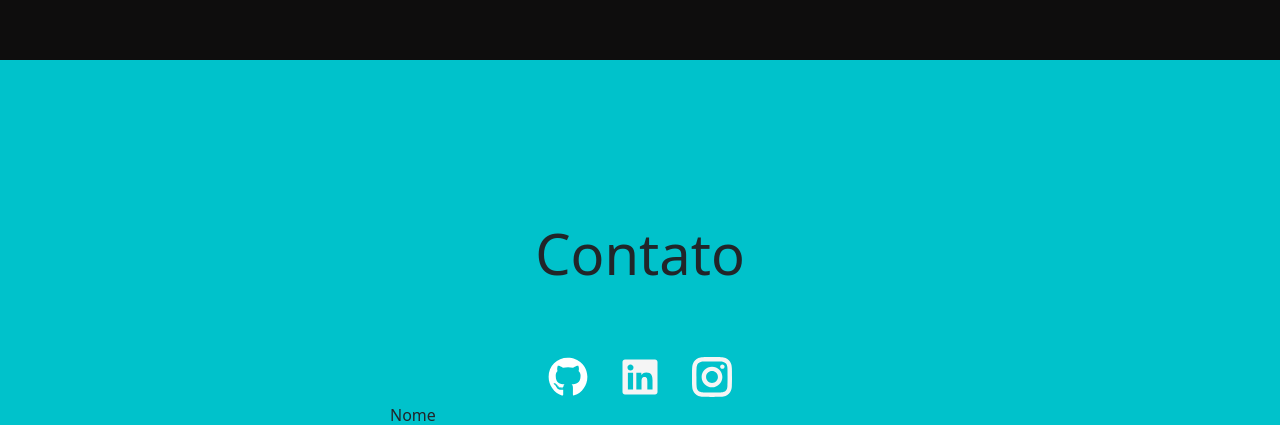
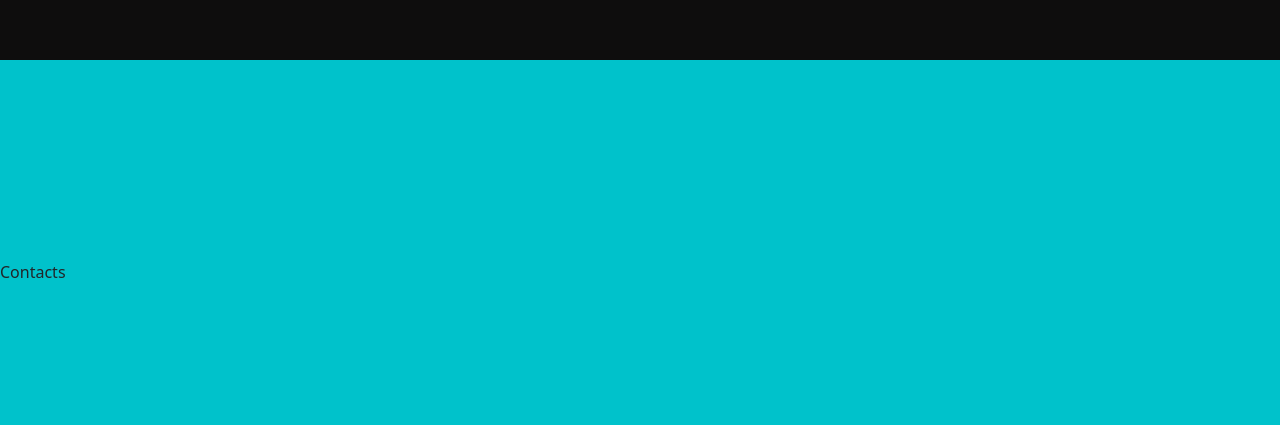
Before and after one commit to luanlsr/My_Portifolio, a React (Create React App) app: page / in a window 1280 px wide. Shown: the part 2340-2765 px from the top of the page. Built offline with nearby package versions, Linux system fonts and the light colour scheme.

Commit message:
fix: :fire: fix contacts

```diff
--- a/src/components/Contacts.jsx
+++ b/src/components/Contacts.jsx
@@ -1,55 +1,10 @@
-import React, { useState } from 'react';
-import {FaGithub, FaLinkedin} from 'react-icons/fa'
-import {GrInstagram} from 'react-icons/gr'
-import emailjs from 'emailjs-com';
-import '../styles/Contacts.css';
-
-const Result = () => {
-  return (
-    <p className="send-message">Sua mensagem foi enviada! Obrigado pelo contato.</p>
-  )
-}
+import React from 'react'
+import '../styles/Contacts.css'
 
 export default function Contact() {
-  const [sentEmail, setSendEmail] = useState(false)
-
-  function sendEmail(e) {
-    e.preventDefault();
-
-    emailjs.sendForm('portifolioEmail', 'template_dd1evh9', e.target, 'user_bbU9FFrioyGXwuHivDxRe')
-      .then((result) => {
-          console.log(result.text);
-      }, (error) => {
-          console.log(error.text);
-      });
-      e.target.reset()
-      setSendEmail(true)
-  }
   return (
-    <div className="contactContainer" id="contacts">
-      <section className="contact-content">
-        <header>
-          <h1>Contato</h1>
-        </header>
-        <article className="social-networks">
-          <a href="https://github.com/luanlsr" target="__blank"><FaGithub className="github"/></a>
-          <a href="https://www.linkedin.com/in/luan-ramalholsr/" target="__blank"><FaLinkedin className="linkedin "/></a>
-          <a href="https://www.instagram.com/luan_ramalholsr/" target="__blank"><GrInstagram className="instagram"/></a>
-        </article>
-        <form className="contact-form" onSubmit={sendEmail}>
-          <input type="hidden" name="contact_number" />
-          <label className="label-name" >Nome</label>
-          <input className="name" type="text" name="user_name" />
-          <label className="label-email" >Email</label>
-          <input className="email" type="email" name="user_email" />
-          <label className="label-subject" >Assunto</label>
-          <input className="subject" type="text" name="subject" />
-          <label className="label-message" >Messagem</label>
-          <textarea className="message"  name="message" />
-          <input className="submit" type="submit" value="Enviar" />
-        </form>
-        {sentEmail ? <Result /> : null}
-      </section>
+    <div className="contactContainer">
+      Contacts
     </div>
   )
 }
--- a/src/components/NavBar.jsx
+++ b/src/components/NavBar.jsx
@@ -11,23 +11,15 @@ const NavBar = () => {
   return (
     <Navbar fixed="top" collapseOnSelect expand="lg" bg="dark" variant="dark">
     <Container>
-    <Navbar.Brand href="#about"><img src={logo} alt="logo" width="180px"/></Navbar.Brand>
-    <Navbar.Toggle aria-controls="responsive-navbar-nav" />
-    <Navbar.Collapse id="responsive-navbar-nav">
-      <Nav className="me-auto">
+      <Navbar.Brand href="#about"><img src={logo} alt="logo" width="180px"/></Navbar.Brand>
+      <Navbar.Toggle aria-controls="responsive-navbar-nav" />
+      <Navbar.Collapse id="responsive-navbar-nav"/>
+      <Nav className="justify-content-end">
         <Nav.Link href="#about">About</Nav.Link>
         <Nav.Link href="#skills">Skills</Nav.Link>
         <Nav.Link href="#projects">Projects</Nav.Link>
-        {/* <NavDropdown title="Projects" id="collasible-nav-dropdown">
-          <NavDropdown.Item href="#action/3.1">Action</NavDropdown.Item>
-          <NavDropdown.Item href="#action/3.2">Another action</NavDropdown.Item>
-          <NavDropdown.Item href="#action/3.3">Something</NavDropdown.Item>
-          <NavDropdown.Divider />
-          <NavDropdown.Item href="#action/3.4">Separated link</NavDropdown.Item>
-        </NavDropdown> */}
         <Nav.Link href="#contacts">Contacts</Nav.Link>
       </Nav>
-    </Navbar.Collapse>
     </Container>
   </Navbar>
   )
--- a/src/styles/About.css
+++ b/src/styles/About.css
@@ -15,6 +15,6 @@
   top: 350px;
 }
 
-.meeting h1{
+/* .meeting h1{
   animation: opac infinite ease-in-out 1.5s;
-}
+} */
--- a/src/styles/Contacts.css
+++ b/src/styles/Contacts.css
@@ -1,144 +1,6 @@
 .contactContainer {
   background-color: #00C2CB;
   height: 100vh;
-  width: 100%;
+  padding-top: 200px;
+
 }
-
-.contact-content {
-  align-items: center;
-  display: flex;
-  flex-direction: column;
-  justify-content: center;
-  padding-top: 160px;
-}
-
-.contact-content h1 {
-  margin: 0;
-  padding: 0;
-  font-size: 3.5em;
-}
-
-.contact-content p {
-  margin: 20px 0 0;
-  padding: 0;
-  font-size: 1.2em;
-}
-
-.social-networks {
-  display: flex;
-  margin-top: 56px;
-  font-size: 2.5em;
-}
-
-.github {
-  color: white;
-  margin: 0 16px;
-}
-
-
-.linkedin {
-  color: whitesmoke;
-  margin: 0 16px;
-}
-
-.instagram {
-  color: whitesmoke;
-  margin: 0 16px;
-}
-
-.github:hover {
-  color: rgb(32, 32, 32);
-}
-
-.linkedin:hover {
-  color: #0A66C2;
-}
-
-.instagram:hover {
-  color: #CA2D8D;
-}
-
-.contact-form {
-  display: flex;
-  flex-direction: column;
-}
-
-.name {
-  align-items: center;
-  background-color: transparent;
-  border: 5px solid whitesmoke;
-  border-radius: 8px;
-  color: whitesmoke;
-  font-size: 20px;
-  font-weight: 600;
-  height: 60px;
-  margin-bottom: 16px;
-  padding-left: 16px;
-  width: 500px;
-}
-
-.email {
-  align-items: center;
-  background-color: transparent;
-  border: 5px solid whitesmoke;
-  border-radius: 8px;
-  color: whitesmoke;
-  font-size: 20px;
-  font-weight: 600;
-  height: 60px;
-  margin-bottom: 16px;
-  padding-left: 16px;
-  width: 500px;
-}
-
-.subject {
-  align-items: center;
-  background-color: transparent;
-  border: 5px solid whitesmoke;
-  border-radius: 8px;
-  color: whitesmoke;
-  font-size: 20px;
-  font-weight: 600;
-  height: 60px;
-  margin-bottom: 16px;
-  padding-left: 16px;
-  width: 500px;
-}
-
-.message {
-  align-items: center;
-  background-color: transparent;
-  border: 5px solid whitesmoke;
-  border-radius: 8px;
-  color: whitesmoke;
-  font-size: 20px;
-  font-weight: 600;
-  height: 100px;
-  margin-bottom: 16px;
-  padding: 6px 16px;
-  width: 500px;
-}
-
-.submit {
-  background-color: seagreen;
-  border: none;
-  border-radius: 8px;
-  color: #fff;
-  cursor: pointer;
-  font-size: 2em;
-  font-weight: 600;
-  height: 60px;
-  margin-bottom: 16px;
-  transition: all ease-in-out 0.2s;
-  width: 500px;
-}
-
-.submit:hover {
-  animation-delay: .2s;
-  background-color: rgb(65, 170, 111);
-  color: white;
-}
-
-.send-message {
-  color: black;
-}
```
Also changed, not shown: src/assets/images/logotipo.png (renamed from public/logotipo.png).
